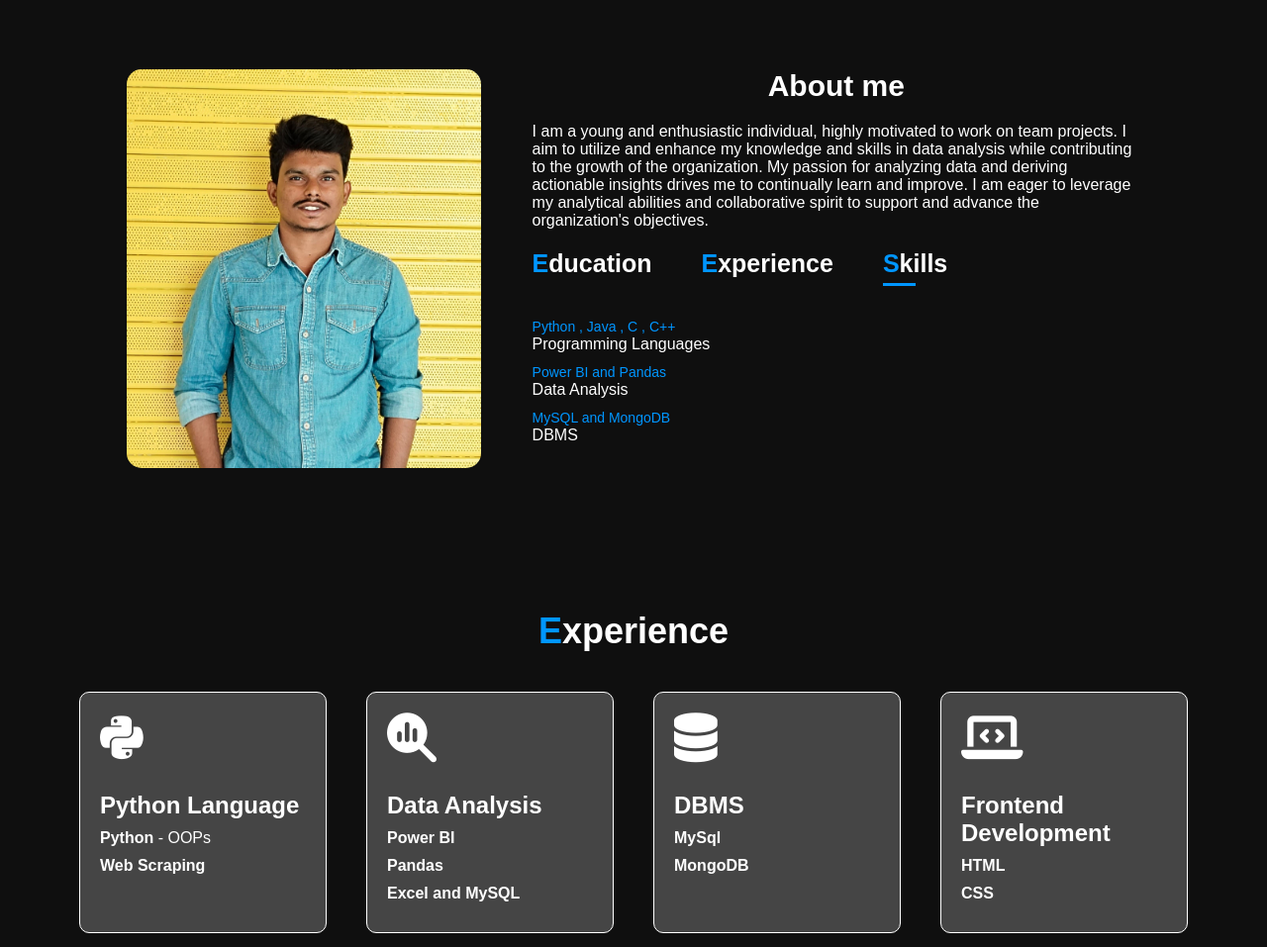
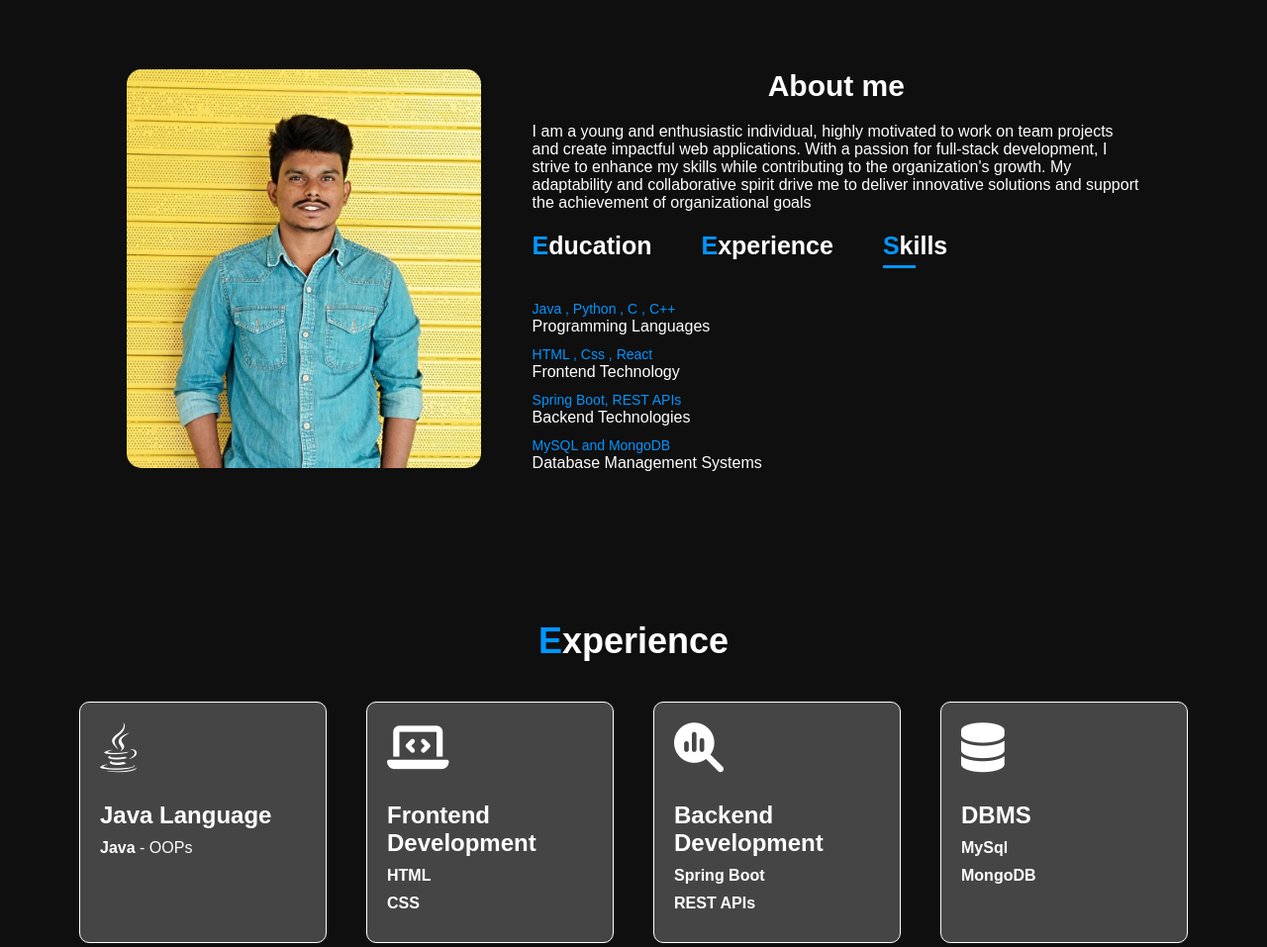
Before and after one commit to vignesh-saran/portfolio, a plain HTML site: page index.html in a window 1280 px wide. Shown: the part 660-1617 px from the top of the page at 99% size. Drawn offline with Linux system fonts and the light colour scheme.

Commit message:
html change
index

```diff
--- a/index.html
+++ b/index.html
@@ -26,7 +26,7 @@
             <div class="header-text">
 
                 <h1>Hi, I'm <span>Vignesh Saran T</span></h1>
-                <p>Data Analyst</p>
+                <p>Full Stack Developer</p>
             </div>
         </div>
     </div>
@@ -43,16 +43,11 @@
 
                 <div class="about-col-2">
                     <h1 class="sub-title">About me</h1>
-                    <p> I am a young and enthusiastic individual,
-                        highly motivated to work on team projects.
-                        I aim to utilize and enhance my knowledge
-                        and skills in data analysis while contributing to the growth of
-                        the organization. My passion for analyzing data
-                        and deriving actionable insights drives me to continually
-                        learn and improve. I am eager to leverage my analytical
-                        abilities and collaborative spirit to support
-                        and advance the organization's objectives.</p>
-
+                    <p>I am a young and enthusiastic individual,
+                        highly motivated to work on team projects and create impactful web applications.
+                        With a passion for full-stack development, I strive to enhance my skills while
+                        contributing to the organization's growth. My adaptability and collaborative spirit
+                        drive me to deliver innovative solutions and support the achievement of organizational goals</p>
                     <div class="tab-titles">
 
                         <p class="tab-links" onclick="opentab('education')"><span style="color: #0096FF;">E</span>ducation</p>
@@ -73,15 +68,17 @@
 
                     <div class="tab-contents active-tab" id="skills">
                         <ul>
-                            <li><span>Python , Java , C , C++</span><br>Programming Languages</li>
-                            <li><span>Power BI and Pandas</span><br>Data Analysis</li>
-                            <li><span>MySQL and MongoDB</span><br>DBMS</li>
+                            <li><span> Java , Python , C , C++</span><br>Programming Languages</li>
+                            <li><span>HTML , Css , React</span><br>Frontend Technology</li>
+                            <li><span>Spring Boot, REST APIs</span><br>Backend Technologies</li>
+                            <li><span>MySQL and MongoDB</span><br>Database Management Systems</li>
                         </ul>
                     </div>
 
                     <div class="tab-contents" id="experience">
                         <ul>
-                            <li><span>Internship - Cognizant on Forage | May2024</span><br>Artificial Intelligence</li>
+                            <li><span>13N30 It Solution | AUG2024 - NOV2024</span><br>Java Developer Intern</li>
+                            <li><span> Virtual Internship - Cognizant | MAY2024</span><br>Artificial Intelligence Intern</li>
 
                         </ul>
                     </div>
@@ -102,22 +99,29 @@
             <div class="services-list">
 
                 <div class="services-list-item">
-                    <i class="fa-brands fa-python"></i>
-                    <h2>Python Language</h2>
+                    <i class="fa-brands fa-java"></i>
+                    <h2>Java Language</h2>
                     <ul>
-                        <li><span>Python</span> - OOPs</li>
-                        <li><span>Web Scraping</span><br></li>
+                        <li><span>Java</span> - OOPs</li>
+                    </ul>
+                </div>
+
+                <div class="services-list-item">
+                    <i class="fa-solid fa-laptop-code"></i>
+                    <h2>Frontend Development</h2>
+                    <ul>
+                        <li><span>HTML</span><br></li>
+                        <li><span>CSS</span><br></li>
                     </ul>
                 </div>
 
 
                 <div class="services-list-item">
                     <i class="fa-solid fa-magnifying-glass-chart"></i>
-                    <h2>Data Analysis</h2>
+                    <h2>Backend Development</h2>
                     <ul>
-                        <li><span>Power BI </span><br></li>
-                        <li><span>Pandas</span><br></li>
-                        <li><span>Excel and MySQL</span><br></li>
+                        <li><span>Spring Boot</span><br></li>
+                        <li><span>REST APIs</span><br></li>
                     </ul>
                 </div>
 
@@ -130,16 +134,6 @@
                     </ul>
                 </div>
 
-
-
-                <div class="services-list-item">
-                    <i class="fa-solid fa-laptop-code"></i>
-                    <h2>Frontend Development</h2>
-                    <ul>
-                        <li><span>HTML</span><br></li>
-                        <li><span>CSS</span><br></li>
-                    </ul>
-                </div>
 
 
                 <div class="services-list-item">
@@ -178,11 +172,10 @@
                 <div class="work">
                     <img src= "image/powerbi.png">
                     <div class="layer">
-                        <h3>Sales insights using PowerBI</h3>
-                        <p>The dashboard enabled quick, data-informed decisions by effectively
-                            displaying sales trends, potentially raising revenue
-                            by at least 7% in the next quarter.<br><i class="fa-brands fa-square-github"></i></p></p>
-                        <a href="https://github.com/vignesh-saran/Sales-insights-using-PowerBI" target="_blank"><i class="fas fa-external-link-alt"></i></a>
+                        <h3>Token Generation Application </h3>
+                        <p>A JWT-based authentication system was developed using Java Spring Boot, implementing token generation, validation, and renewal.
+                             Both a user dashboard and an admin dashboard were created. The system ensures secure access and management through JWT authentication.<br><i class="fa-brands fa-square-github"></i></p></p>
+                        <a href="https://github.com/vignesh-saran/Tocken-Generation-Using-Java-Spring-Boot" target="_blank"><i class="fas fa-external-link-alt"></i></a>
                     </div>
                 </div>
 
@@ -243,7 +236,7 @@
 
                     <div class="cv">
                         <a href="#about"  class="btn btn2">video CV</a>
-                        <a href="image/vignesh_resume.pdf" target="_blank" class="btn btn2">Download CV</a>
+                        <a href="image/vignesh_saran_t.pdf" target="_blank" class="btn btn2">Download CV</a>
                     </div>
                 </div>
 
```
Also changed, not shown: 1 other file.
